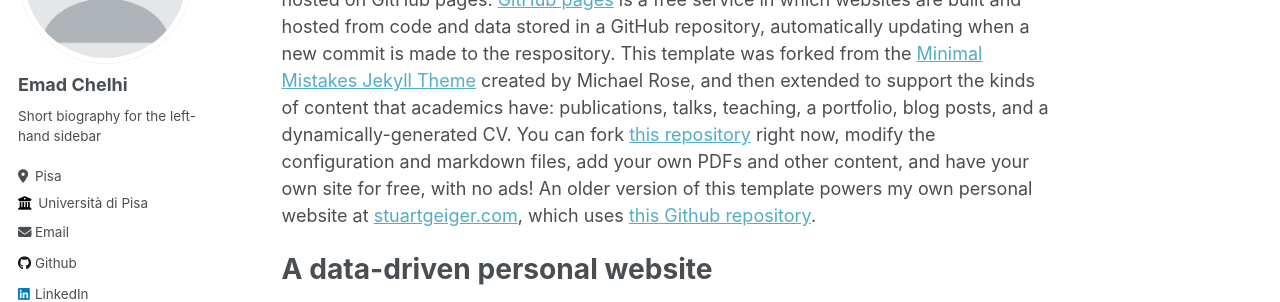
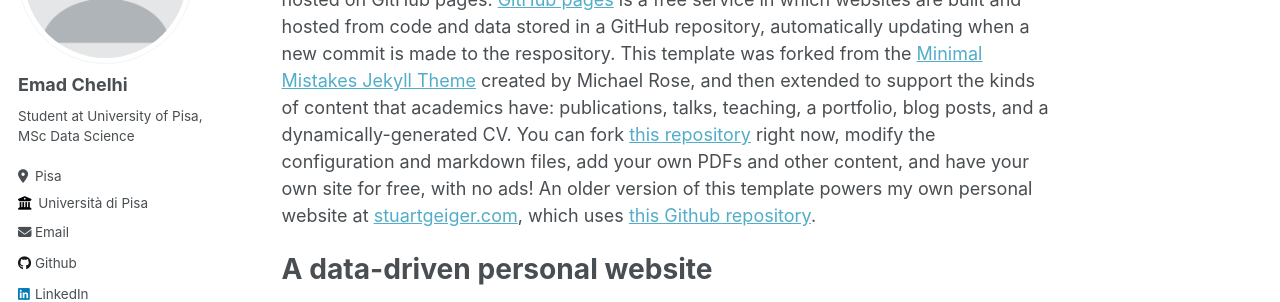
Before and after one commit to emadchelhi/emadchelhi.github.io, a Jekyll site: the page built from _pages/about.md, in a window 1280 px wide. Shown: the part 217-519 px from the top of the page. Built offline with Jekyll 4.4.1, drawn with Linux system fonts in a browser that asks for light colours.

Commit message:
Update _config.yml

```diff
--- a/_config.yml
+++ b/_config.yml
@@ -24,17 +24,17 @@ author:
   avatar           : "profile.png"
   name             : "Emad Chelhi"
   pronouns         : # example: "she/her"
-  bio              : "Short biography for the left-hand sidebar"
+  bio              : "Student at University of Pisa, MSc Data Science"
   location         : "Pisa"
   employer         : "Università di Pisa"
   uri              : # URL
-  email            : "e.chelhi at studenti dot unipi dot it"
+  email            : "e.chelhi@studenti.unipi.it"
 
   # Repositories and software development
   github           : "https://github.com/emadchelhi"
 
   # Social media
-  linkedin         : "https://www.linkedin.com/in/emadchelhi/"
+  linkedin         : "https://linkedin.com/in/emadchelhi/"
 
 
 
@@ -81,22 +81,6 @@ google_site_verification :
 bing_site_verification   :
 alexa_site_verification  :
 yandex_site_verification :
-
-
-# Social Sharing
-twitter:
-  username               : &twitter
-facebook:
-  username               :
-  app_id                 :
-  publisher              :
-og_image                 :  # Open Graph/Twitter default site image
-# For specifying social profiles
-# - https://developers.google.com/structured-data/customize/social-profiles
-social:
-  type                   : # Person or Organization (defaults to Person)
-  name                   : # If the user or organization name differs from the site's name
-  links: # An array of links to social media profiles
 
 
 # Analytics
```
